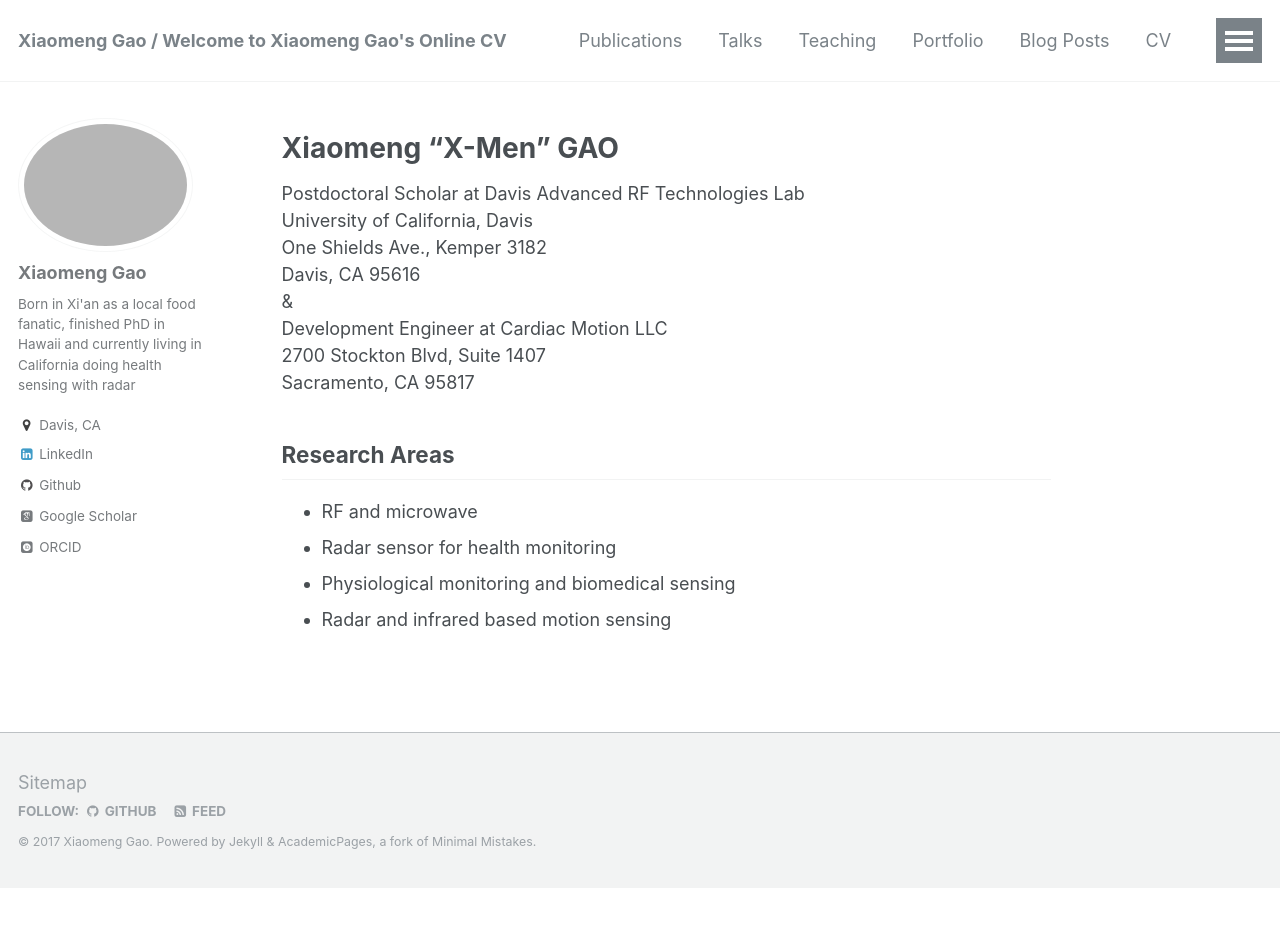
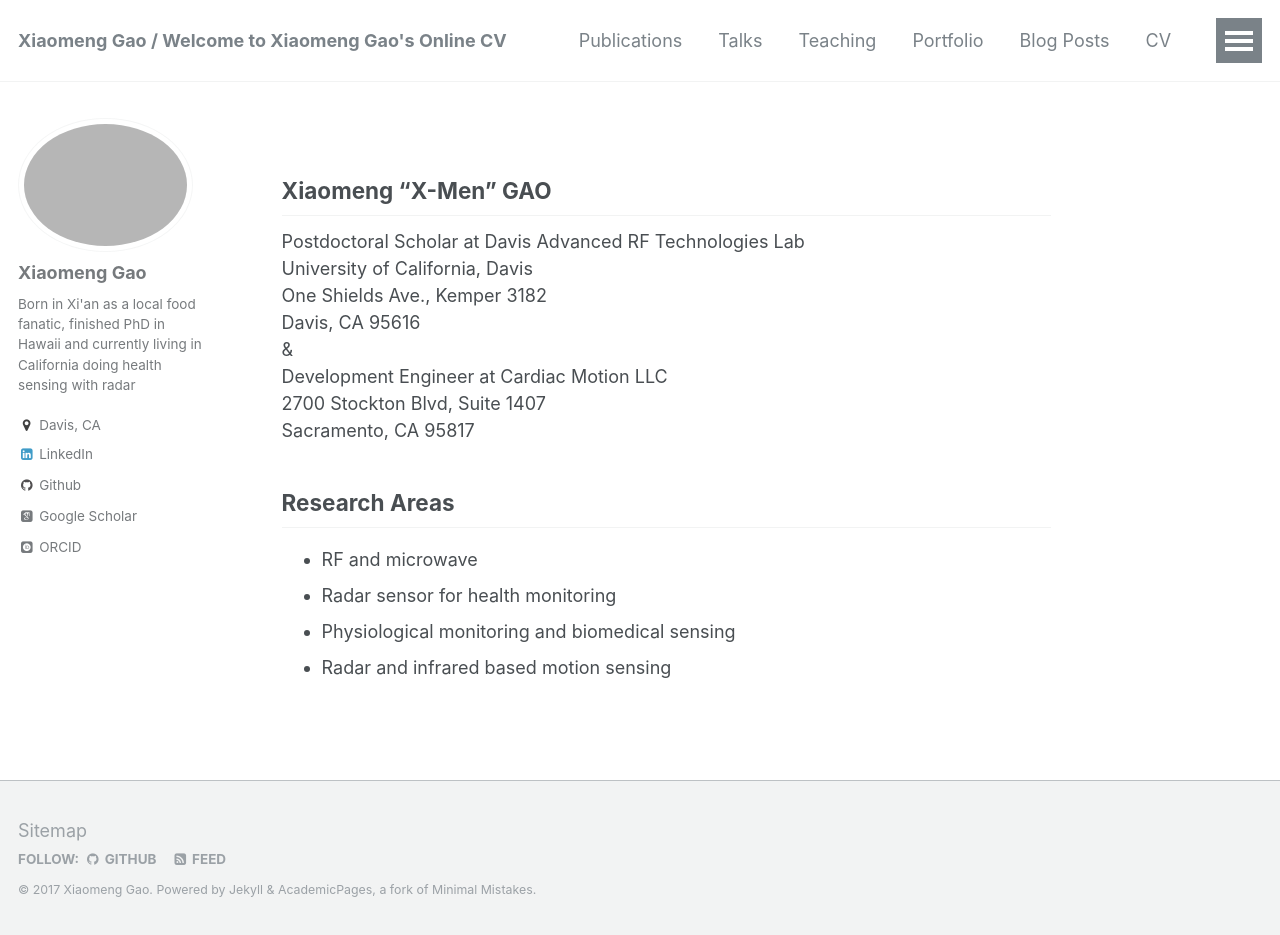
Before and after one commit to x-mengao/x-mengao.github.io, a Jekyll site: the page built from _pages/about.md, in a window 1280 px wide and 935 px high. Built offline with Jekyll 4.4.1, drawn with Linux system fonts in a browser that asks for light colours; some web fonts are replaced.

```diff
--- a/_pages/about.md
+++ b/_pages/about.md
@@ -6,7 +6,7 @@
   redirect_from:
 ---
 
-# **Xiaomeng "X-Men" GAO**<br/>
+## **Xiaomeng "X-Men" GAO**<br/>
 
 Postdoctoral Scholar at Davis Advanced RF Technologies Lab <br/>
 University of California, Davis <br/>
```
